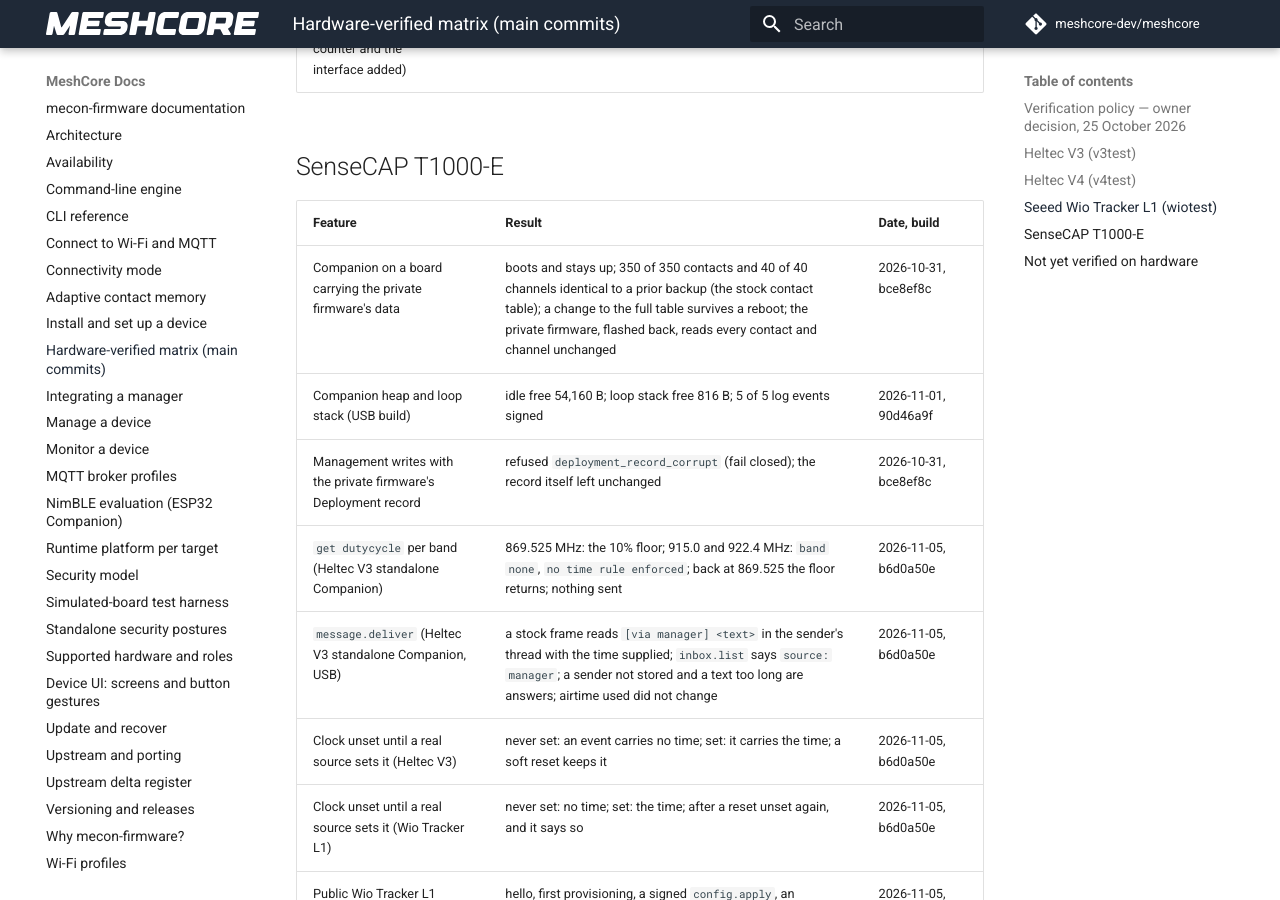
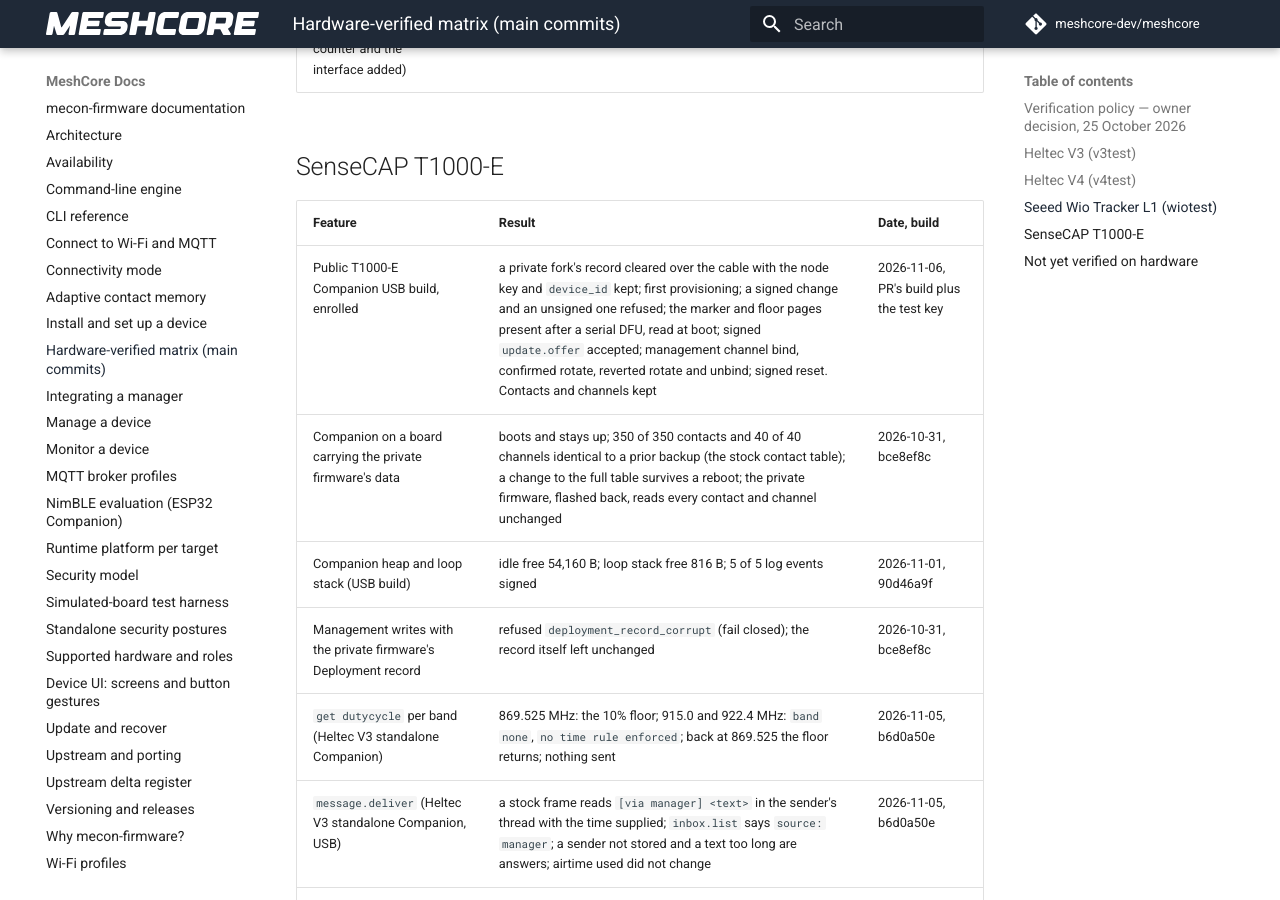
Before and after one commit to hoejriis/mecon-firmware, an MkDocs documentation site: the page built from docs/HARDWARE_VERIFIED.md, in a window 1280 px wide and 900 px high, scrolled down 8546 px. Built offline with MkDocs 1.6.1 and Material for MkDocs 9.7.7, drawn with Linux system fonts in a browser that asks for light colours; comment, search, counter and statistics services are not loaded.

Commit message:
T1000-E Companion: record the board run, and it is no longer unavailable
Co-Authored-By: Claude Opus 5.5 (1M context) <noreply@anthropic.com>

```diff
--- a/docs/HARDWARE_VERIFIED.md
+++ b/docs/HARDWARE_VERIFIED.md
@@ -110,6 +110,7 @@ broker host (throwaway TLS brokers) and USB host. Dates are UTC; builds are the
 
 | Feature | Result | Date, build |
 |---|---|---|
+| Public T1000-E Companion USB build, enrolled | a private fork's record cleared over the cable with the node key and `device_id` kept; first provisioning; a signed change and an unsigned one refused; the marker and floor pages present after a serial DFU, read at boot; signed `update.offer` accepted; management channel bind, confirmed rotate, reverted rotate and unbind; signed reset. Contacts and channels kept | 2026-11-06, PR's build plus the test key |
 | Companion on a board carrying the private firmware's data | boots and stays up; 350 of 350 contacts and 40 of 40 channels identical to a prior backup (the stock contact table); a change to the full table survives a reboot; the private firmware, flashed back, reads every contact and channel unchanged | 2026-10-31, bce8ef8c |
 | Companion heap and loop stack (USB build) | idle free 54,160 B; loop stack free 816 B; 5 of 5 log events signed | 2026-11-01, 90d46a9f |
 | Management writes with the private firmware's Deployment record | refused `deployment_record_corrupt` (fail closed); the record itself left unchanged | 2026-10-31, bce8ef8c |
```
Also changed, not shown: docs/AVAILABILITY.md (+0 -1 lines).
